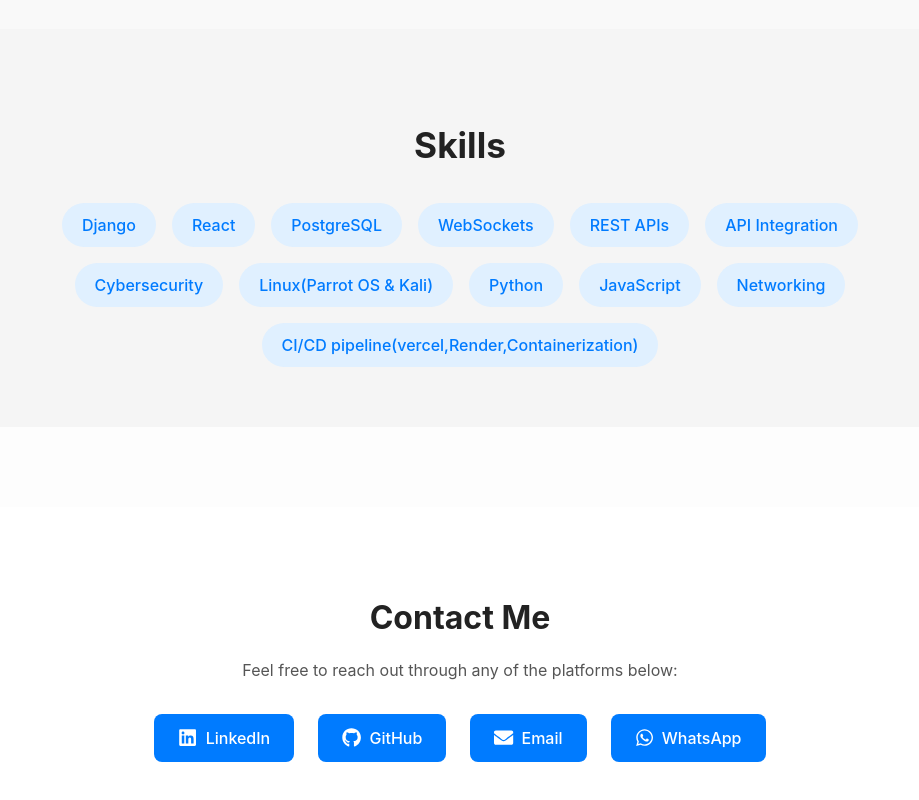
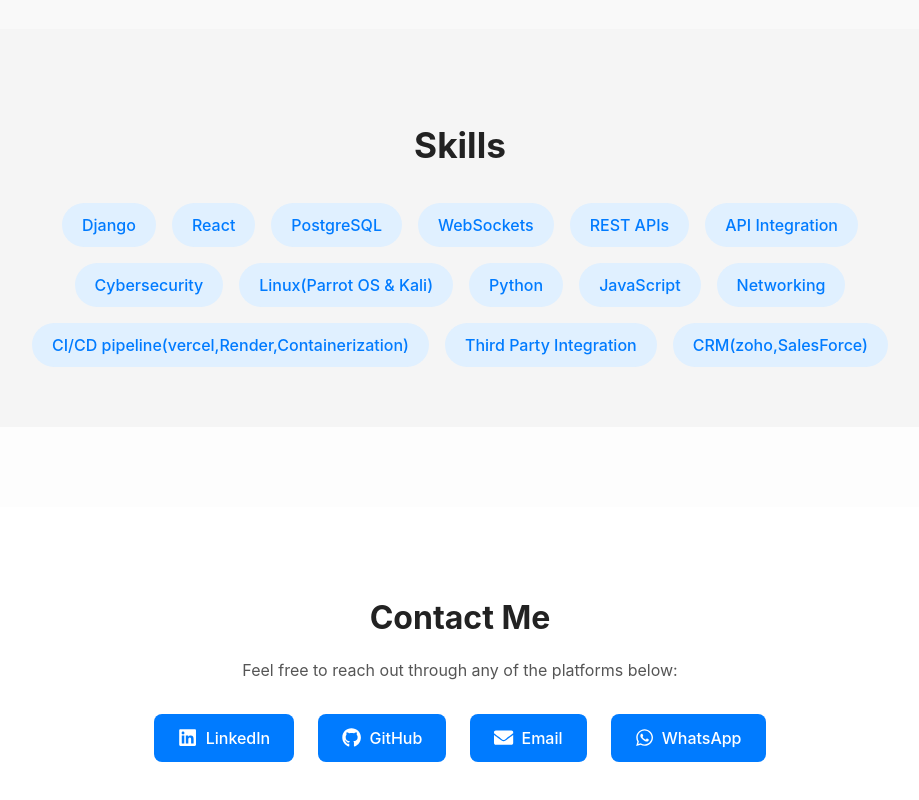
Before and after one commit to Ianmwangi934/Portfolio, a React (Vite) app: page / in a window 1280 px wide. Shown: the part 1702-2502 px from the top of the page, without its empty margins (180-1099 px from the left). Built offline with nearby package versions, Linux system fonts and the light colour scheme.

Commit message:
Added some few changes

```diff
--- a/src/components/Projects.jsx
+++ b/src/components/Projects.jsx
@@ -8,7 +8,7 @@
     tech: "Django, React, PostgreSQL, REST API, Vercel",
     image: "/project-thumbnails/ecommerce.png",
     links: {
-      live: "https://fashion-marketplace-q8gm.vercel.app",     // Replace with actual link
+      live: "https://fashion-marketplace-npm5.vercel.app/",     // Replace with actual link
       github: "https://github.com/Ianmwangi934/Fashion_market",
       demo: "https://youtu.be/TAi_iLruJwM?si=1yjKnZQ5dYLcP2cV"
     }
--- a/src/components/Skills.jsx
+++ b/src/components/Skills.jsx
@@ -13,7 +13,9 @@
   "Python",
   "JavaScript",
   "Networking",
-  "CI/CD pipeline(vercel,Render,Containerization)"
+  "CI/CD pipeline(vercel,Render,Containerization)",
+  "Third Party Integration",
+  "CRM(zoho,SalesForce)"
 ];
 
 const Skills = () => {
```
